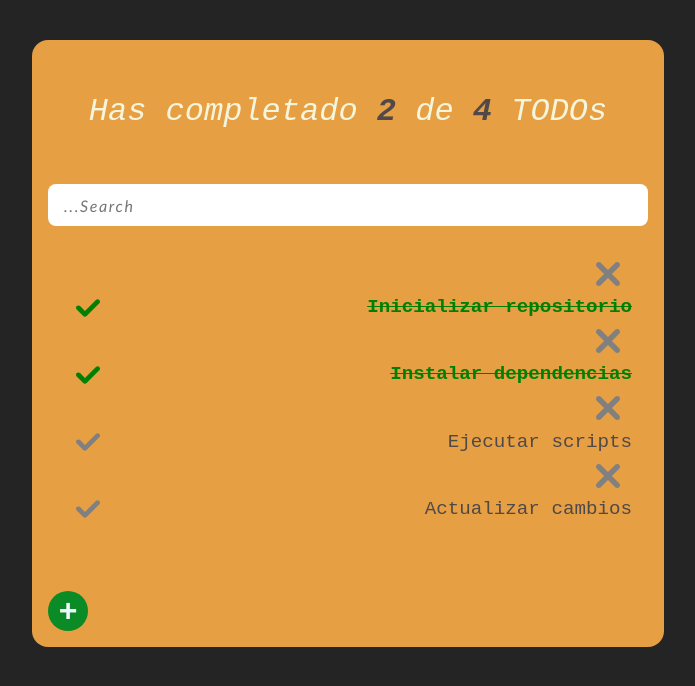
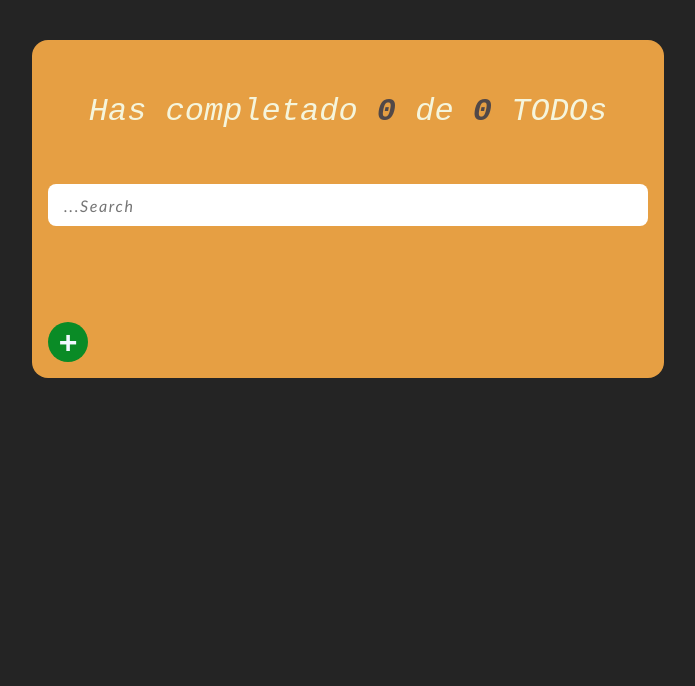
Before and after one commit to RodCri/TodoMachine, a React (Vite) app: page / in a window 1280 px wide. Shown: the top 686 px of the page, without its empty margins (8-703 px from the left). Built offline with nearby package versions, Linux system fonts and the light colour scheme.

Commit message:
add localStorage for task

```diff
--- a/src/App.jsx
+++ b/src/App.jsx
@@ -1,19 +1,48 @@
-import { useState } from 'react'
+import { useState, useEffect } from 'react'
 import './App.css'
 import { Counter } from './Components/Counter'
 import { Filter } from './Components/Filter'
 import { Task } from './Components/Task'
 import { ListTasks } from './Components/ListTasks'
 import { NewItem } from './Components/NewItem'
-import { taskList } from "./data/Tasks"
 
 function App() {
+
+  const localStorageTodos = localStorage.getItem('TODOS_V1');
+  let parsedTodos;
+
+  if (!localStorageTodos) {
+    localStorage.setItem('TODOS_V1', JSON.stringify([]));
+    parsedTodos = [];
+  } else {
+    parsedTodos = JSON.parse(localStorageTodos);
+  }
+
   // eslint-disable-next-line no-unused-vars
-  const [listTasks, setListTasks] = useState(taskList);
+  const [listTasks, setListTasks] = useState(parsedTodos);
   const [searchValue, setSearchValue] = useState("");
 
   const completedTodos = listTasks.filter(task => task.complete).length;
   const totalTodos = listTasks.length;
+
+  useEffect(() => {
+    if (localStorage.getItem("TODOS_V1")) {
+      if (JSON.parse(localStorage.getItem("TODOS_V1")).length > 0) {
+        setListTasks(JSON.parse(localStorage.getItem("TODOS_V1")));
+      }
+    }
+  }, []);
+
+  useEffect(() => {
+    const savedData = [...listTasks];
+    localStorage.setItem("TODOS_V1", JSON.stringify(savedData));
+  }, [listTasks]);
+
+  const saveTodos = (newTodos) => {
+    localStorage.setItem('TODOS_V1', JSON.stringify(newTodos));
+    setListTasks(newTodos);
+  };
+
   const searchedTodos = listTasks.filter((task)=>{
     // función texto sin tildes
     const noTildes = (text) => {
@@ -34,7 +63,7 @@ function App() {
       (task) => task.taskName === text
     )
     newListTask[taskIndex].complete = true;
-    setListTasks(newListTask);
+    saveTodos(newListTask);
   }
 
   const deleteTodo = (text) =>{
@@ -43,7 +72,7 @@ function App() {
       (task) => task.taskName === text
     )
     newListTask.splice(taskIndex,1)
-    setListTasks(newListTask)
+    saveTodos(newListTask)
   }
 
   return (
```
